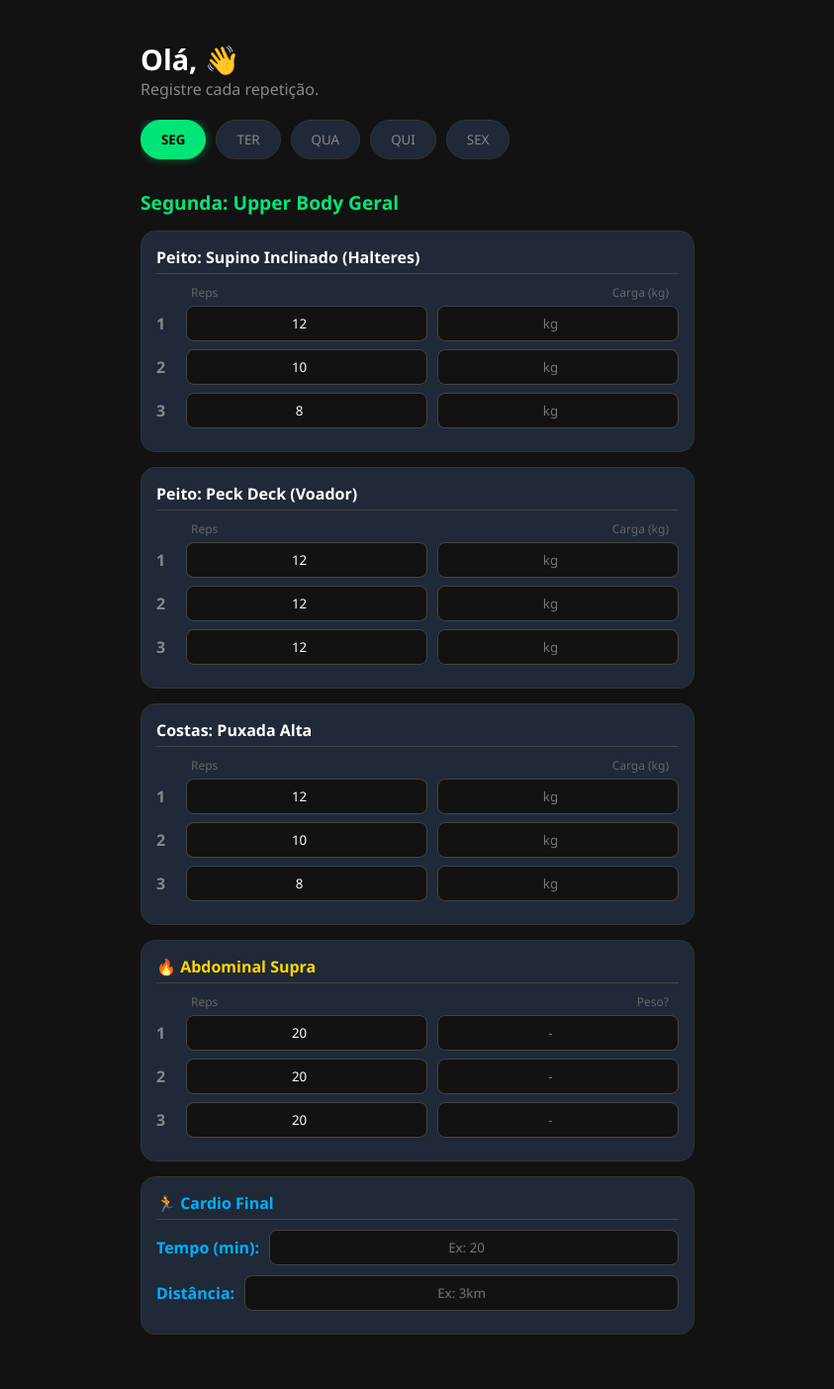
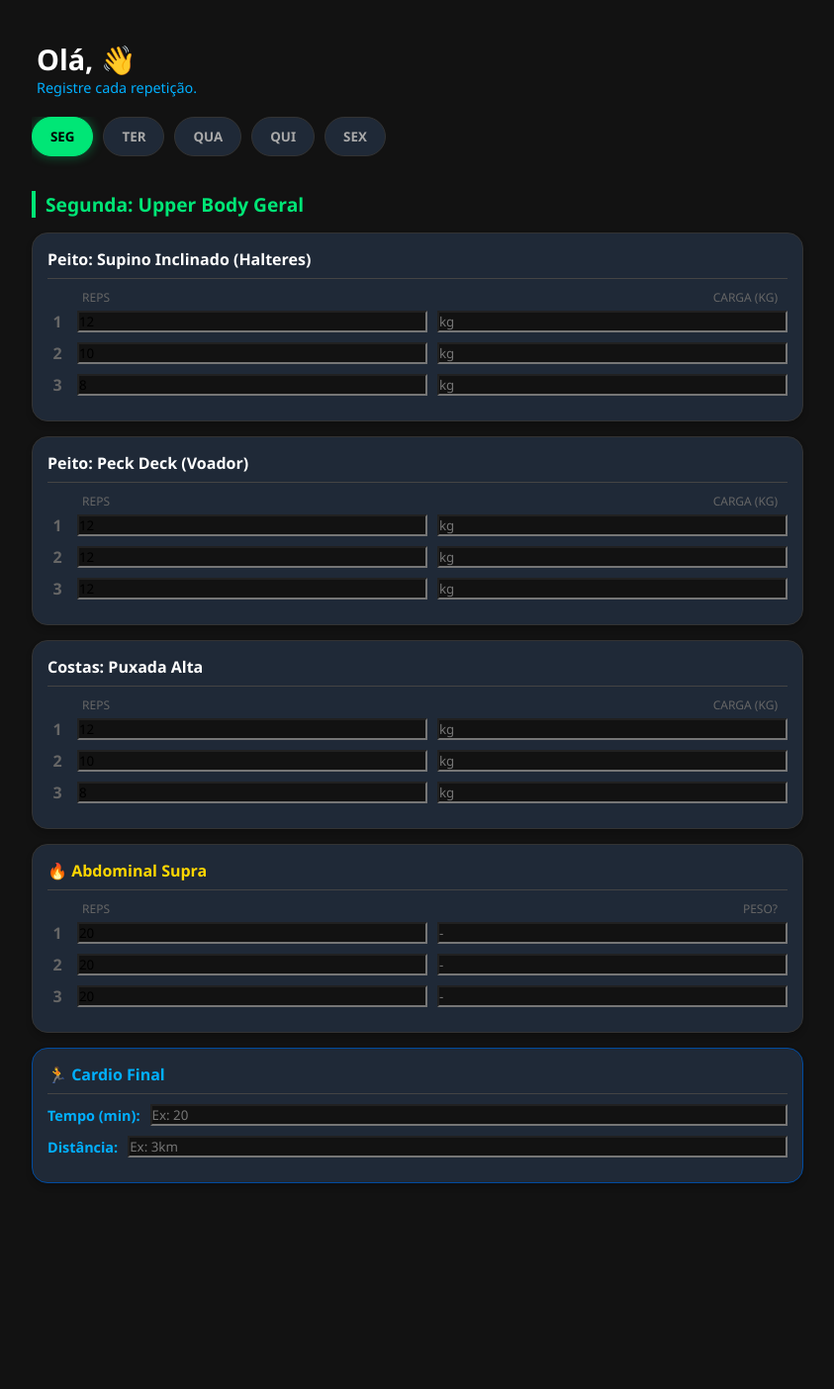
Before and after one commit to Aether-Cd/EvoTracker, a Flask app: page / in a window 1280 px wide. Shown: the whole page at 99% size, without its empty margins (218-1061 px from the left). After the commit the page ends 1196 px from the top, so only its background shows below. Run offline with Flask 3, Linux system fonts and the light colour scheme; the visitor is signed in with stand-in values (Sample User, id 1); data that the repository does not hold is empty.

Commit message:
Refactor CSS styles for improved layout and readability
Updated styles for various elements, including body, login container, and buttons. Adjusted padding, margins, and colors for better layout and readability.

```diff
--- a/static/style.css
+++ b/static/style.css
@@ -7,178 +7,153 @@
 }
 
 body {
-    background-color: #121212; /* Fundo Preto */
+    background-color: #121212; /* Fundo Preto Absoluto */
     color: white;
+    padding-bottom: 50px; /* Espaço para rolar no celular */
 }
 
 /* UTILITÁRIOS */
-.spacer-20 { height: 20px; }
-.spacer-30 { height: 30px; }
-.spacer-50 { height: 50px; }
-.text-muted { color: #888; font-size: 0.9em; padding: 10px; }
+.text-muted { color: #888; font-size: 0.8em; margin-top: 5px; }
+.text-center { text-align: center; }
 
-/* TELA DE LOGIN */
-.login-container {
+/* TELA DE LOGIN (Estilos Específicos) */
+.login-body {
     height: 100vh;
     display: flex;
-    flex-direction: column;
     align-items: center;
     justify-content: center;
     background: radial-gradient(circle, #1F2937 0%, #121212 100%);
+    padding: 20px;
 }
 
-.logo {
-    width: 250px;
-    margin-bottom: 20px;
+.login-wrapper {
+    width: 100%;
+    max-width: 400px;
+    text-align: center;
 }
 
-.input-login {
-    width: 90%;
-    max-width: 350px;
-    padding: 15px;
-    background-color: #2C2C2C;
-    border: 1px solid #444;
-    border-radius: 25px;
-    color: white;
-    font-size: 1rem;
-}
-
-.btn-login {
-    width: 90%;
-    max-width: 350px;
-    padding: 15px;
-    background-color: #00B0FF; /* Azul Neon */
-    border: none;
-    border-radius: 25px;
-    color: black;
+.logo-text {
+    font-size: 2.5rem;
     font-weight: bold;
-    font-size: 1.1rem;
-    cursor: pointer;
-    box-shadow: 0 0 15px rgba(0, 176, 255, 0.4);
-    transition: 0.3s;
-}
-
-.btn-login:hover {
-    background-color: #00E5FF;
-    transform: scale(1.02);
+    margin-bottom: 40px;
+    text-shadow: 0 0 15px rgba(0, 230, 118, 0.3);
 }
 
 /* DASHBOARD */
 .dashboard-container {
-    padding: 20px;
-    max-width: 600px; /* Limita largura no PC */
+    padding: 20px 10px;
+    max-width: 800px;
     margin: 0 auto;
 }
 
-header h1 {
-    font-size: 1.8rem;
-    color: #fff;
+header {
+    margin-bottom: 20px;
+    padding-left: 5px;
 }
 
-header p {
-    color: #888;
-    margin-bottom: 20px;
-}
+header h1 { color: #fff; font-size: 1.8rem; }
+header p { color: #00B0FF; font-size: 0.9rem; }
 
-/* ABAS DE NAVEGAÇÃO */
+/* BOTÕES DE ABAS */
 .tabs-container {
     display: flex;
     gap: 10px;
     overflow-x: auto;
-    padding-bottom: 10px;
+    padding-bottom: 15px;
     margin-bottom: 20px;
-    scrollbar-width: none; /* Esconde barra de rolagem no Firefox */
+    scrollbar-width: none; /* Firefox */
 }
+.tabs-container::-webkit-scrollbar { display: none; /* Chrome */ }
 
 .tab-btn {
     background: #1F2937;
     border: 1px solid #333;
-    color: #888;
-    padding: 10px 20px;
+    color: #AAA;
+    padding: 10px 18px;
     border-radius: 20px;
     cursor: pointer;
     white-space: nowrap;
     transition: 0.3s;
+    font-weight: 600;
 }
 
 .tab-btn.active {
     background-color: #00E676; /* Verde Neon */
     color: black;
-    font-weight: bold;
     border-color: #00E676;
-    box-shadow: 0 0 10px rgba(0, 230, 118, 0.4);
+    box-shadow: 0 0 12px rgba(0, 230, 118, 0.4);
 }
 
 /* CONTEÚDO DAS ABAS */
-.tab-content {
-    display: none;
-    animation: fadeIn 0.5s;
-}
-
-.active-content {
-    display: block;
-}
+.tab-content { display: none; animation: fadeIn 0.4s ease-in-out; }
+.active-content { display: block; }
+@keyframes fadeIn { from { opacity: 0; transform: translateY(10px); } to { opacity: 1; transform: translateY(0); } }
 
 .day-title {
     color: #00E676;
     margin-bottom: 15px;
     font-size: 1.2rem;
+    border-left: 4px solid #00E676;
+    padding-left: 10px;
 }
 
 /* CARDS DE EXERCÍCIO */
 .exercise-card {
     background-color: #1F2937;
-    border-radius: 15px;
+    border-radius: 16px;
     margin-bottom: 15px;
     padding: 15px;
     border: 1px solid #333;
+    box-shadow: 0 4px 6px rgba(0,0,0,0.2);
 }
 
 .card-header h3 {
     font-size: 1rem;
-    color: #fff;
+    color: white;
     margin-bottom: 10px;
     border-bottom: 1px solid #444;
-    padding-bottom: 5px;
+    padding-bottom: 8px;
 }
 
-/* CORES ESPECIAIS PARA CARDS */
-.extra-card .card-header h3 { color: #FFD700; } /* Amarelo Abdominal */
-.cardio-card .card-header h3 { color: #00B0FF; } /* Azul Cardio */
+/* CORES ESPECIAIS */
+.extra-card .card-header h3 { color: #FFD700; } /* Amarelo (Abs) */
+.cardio-card .card-header h3 { color: #00B0FF; } /* Azul (Cardio) */
+.cardio-card { border-color: #004ba0; }
 
-/* INPUTS DENTRO DOS CARDS */
+/* INPUTS E GRIDS */
+.col-headers {
+    display: flex;
+    justify-content: space-between;
+    padding: 0 10px 5px 35px;
+    font-size: 0.75rem;
+    color: #666;
+    text-transform: uppercase;
+}
+
 .set-row {
     display: flex;
     align-items: center;
     gap: 10px;
-    margin-bottom: 8px;
+    margin-bottom: 10px;
 }
 
 .set-row span {
     width: 20px;
-    color: #888;
+    color: #666;
     font-weight: bold;
+    text-align: center;
 }
 
+.cardio-label {
+    width: auto !important;
+    min-width: 80px;
+    color: #00B0FF !important;
+    font-size: 0.9rem;
+    text-align: left !important;
+}
+
+/* INPUTS NEON */
 .input-neon {
     flex: 1;
     background-color: #121212;
-    border: 1px solid #444;
-    color: white;
-    padding: 8px;
-    border-radius: 8px;
-    text-align: center;
-    transition: 0.3s;
-}
-
-.input-neon:focus {
-    outline: none;
-    border-color: #00E676;
-    box-shadow: 0 0 5px rgba(0, 230, 118, 0.5);
-}
-
-/* ANIMAÇÃO */
-@keyframes fadeIn {
-    from { opacity: 0; transform: translateY(10px); }
-    to { opacity: 1; transform: translateY(0); }
-}
+    border:
```
